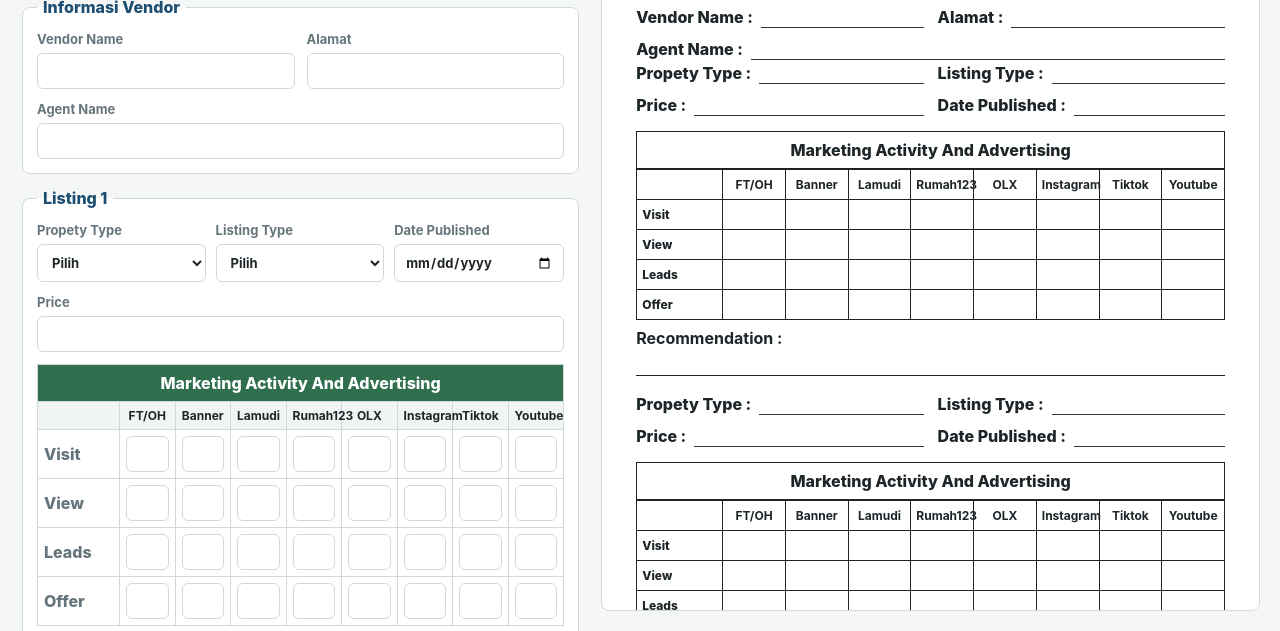
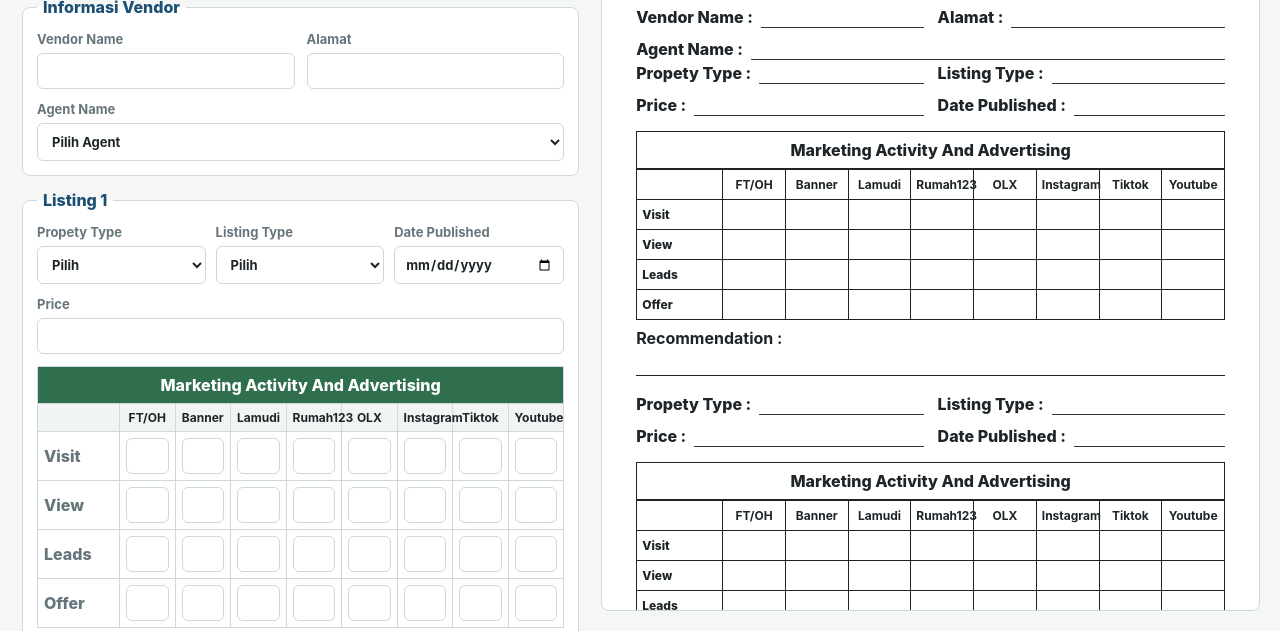
Before and after one commit to hendriyd/Vendor-Performance-Report, a plain HTML site: page index.html in a window 1280 px wide. Shown: the part 169-800 px from the top of the page. Drawn offline with Linux system fonts and the light colour scheme.

Commit message:
Update index.html

```diff
--- a/index.html
+++ b/index.html
@@ -30,7 +30,25 @@
           <legend>Informasi Vendor</legend>
           <label>Vendor Name<input name="vendorName" autocomplete="organization" /></label>
           <label>Alamat<input name="alamat" autocomplete="tel" /></label>
-          <label>Agent Name<input name="agentName" autocomplete="name" /></label>
+          <label> Agent Name <select name="agentName" id="agentName">
+        <option value="">Pilih Agent</option>
+        <option value="ARWI">ARWI</option>
+        <option value="ASKIA">ASKIA</option>
+        <option value="DARREN">DARREN</option>
+        <option value="EJA">EJA</option>
+        <option value="HAFIZ">HAFIZ</option>
+        <option value="HENDRI">HENDRI</option>
+        <option value="HERI">HERI</option>
+        <option value="ISWANDRI">ISWANDRI</option>
+        <option value="KARIN">KARIN</option>
+        <option value="LIA">LIA</option>
+        <option value="RABIAH">RABIAH</option>
+        <option value="SONYA">SONYA</option>
+        <option value="VIRANI">VIRANI</option>
+        <option value="WIDHIA">WIDHIA</option>
+
+    </select>
+</label>
         </fieldset>
 
         <div id="reportBlocks" class="blocks"></div>
```
